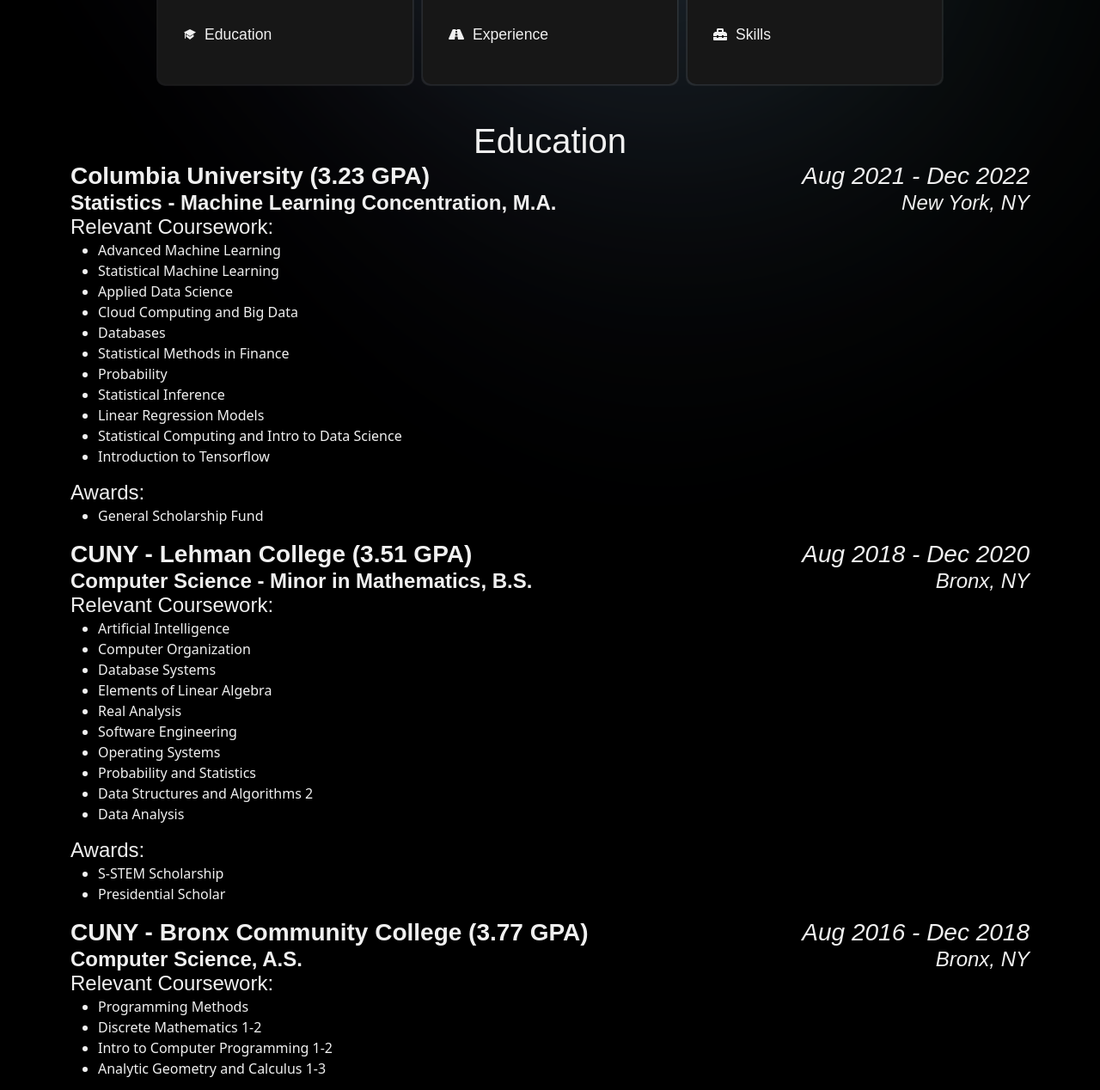
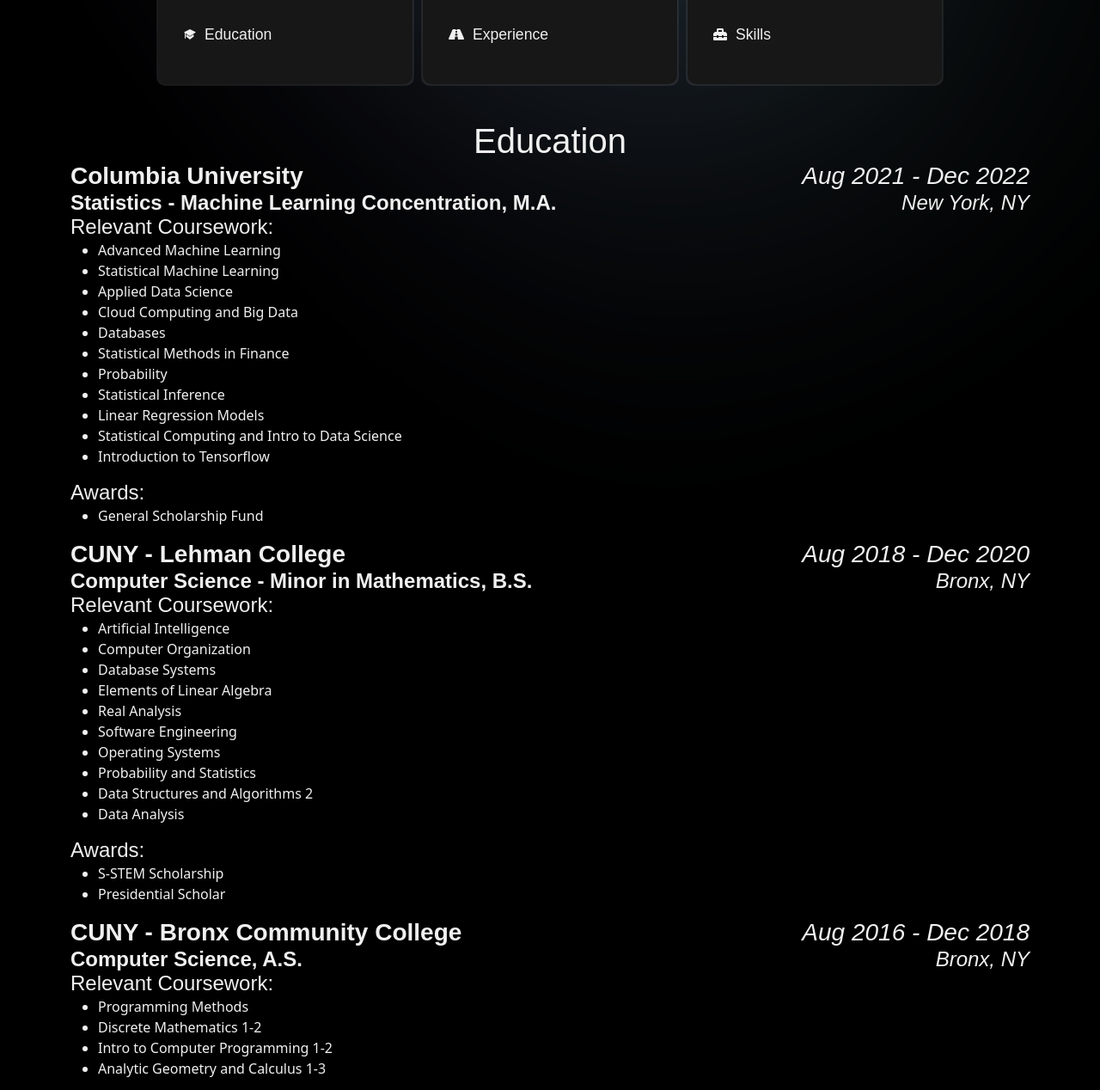
Before and after one commit to alixlm19/alixlm19.github.io, a plain HTML site: page index.html in a window 1280 px wide. Shown: the part 738-2006 px from the top of the page at 86% size. Drawn offline with nearby package versions, Linux system fonts and the light colour scheme.

Commit message:
Update index.html

```diff
--- a/index.html
+++ b/index.html
@@ -106,7 +106,7 @@
                     <div class="row">
                         <div class="col">
                             <div>
-                                <h3 class="d-xl-flex align-items-xl-start"><span><strong>Columbia University (3.23 GPA)</strong><br></span><span class="ms-auto"><em>Aug 2021 - Dec 2022</em><br></span></h3>
+                                <h3 class="d-xl-flex align-items-xl-start"><span><strong>Columbia University</strong><br></span><span class="ms-auto"><em>Aug 2021 - Dec 2022</em><br></span></h3>
                                 <h4 class="d-xl-flex align-items-xl-start"><span><strong>Statistics - Machine Learning Concentration, M.A.</strong></span><span class="ms-auto"><em>New York, NY</em><br></span></h4>
                                 <h4>Relevant Coursework:</h4>
                                 <ul>
@@ -128,7 +128,7 @@
                                 </ul>
                             </div>
                             <div>
-                                <h3 class="d-xl-flex align-items-xl-start"><span><strong>CUNY - Lehman College&nbsp;(3.51 GPA)</strong><br></span><span class="ms-auto"><em>Aug 2018 - Dec 2020</em><br></span></h3>
+                                <h3 class="d-xl-flex align-items-xl-start"><span><strong>CUNY - Lehman College</strong><br></span><span class="ms-auto"><em>Aug 2018 - Dec 2020</em><br></span></h3>
                                 <h4 class="d-xl-flex align-items-xl-start"><span><strong>Computer Science - Minor in Mathematics, B.S.</strong></span><span class="ms-auto"><em>Bronx, NY</em><br></span></h4>
                                 <h4>Relevant Coursework:</h4>
                                 <ul>
@@ -150,7 +150,7 @@
                                 </ul>
                             </div>
                             <div>
-                                <h3 class="d-xl-flex align-items-xl-start"><span><strong>CUNY - Bronx Community College (3.77 GPA)</strong><br></span><span class="ms-auto"><em>Aug 2016 - Dec 2018</em><br></span></h3>
+                                <h3 class="d-xl-flex align-items-xl-start"><span><strong>CUNY - Bronx Community College </strong><br></span><span class="ms-auto"><em>Aug 2016 - Dec 2018</em><br></span></h3>
                                 <h4 class="d-xl-flex align-items-xl-start"><span><strong>Computer Science, A.S.</strong></span><span class="ms-auto"><em>Bronx, NY</em><br></span></h4>
                                 <h4>Relevant Coursework:</h4>
                                 <ul>
```
